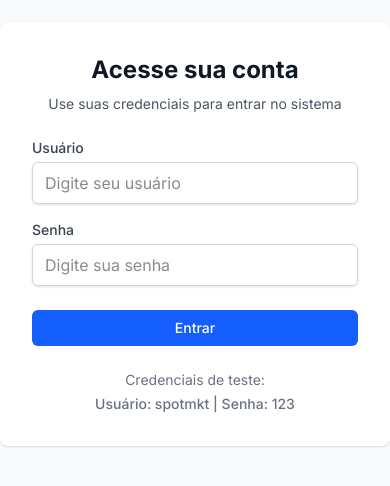
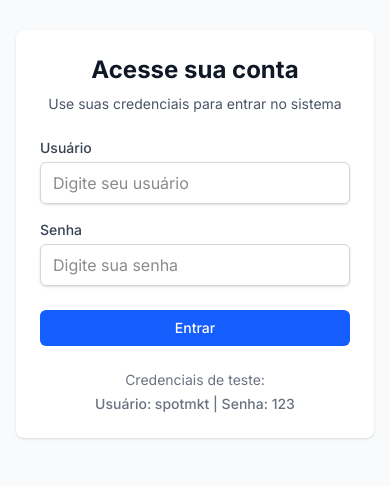
Before and after one commit to LucasOAssuncao/SPOT-MKT---Desafio-Front-end, a Next.js app: page / in a window 390 px wide. Shown: the part 188-674 px from the top of the page. Built offline with nearby package versions, Linux system fonts and the light colour scheme.

Commit message:
refactor: change validation and rediirect to dashboard + css modifications

```diff
--- a/src/app/page.tsx
+++ b/src/app/page.tsx
@@ -4,80 +4,76 @@ import { Button } from "@/components/ui/Button";
 import { Input } from "@/components/ui/Input";
 import { useRouter } from "next/navigation";
 import { useState } from "react";
-import { login } from "@/features/auth/services/authService";
+import { authService } from "@/features/auth/services/authService";
 
 export default function LoginPage() {
   const router = useRouter();
   const [username, setUsername] = useState("");
   const [password, setPassword] = useState("");
   const [error, setError] = useState("");
-  const [loading, setLoading] = useState(false);
 
-  const handleSubmit = async (e: React.FormEvent) => {
+  const handleSubmit = (e: React.FormEvent) => {
     e.preventDefault();
-    setLoading(true);
-    setError("");
 
-    const result = await login(username, password);
+    const isAuthenticated = authService.login(username, password);
 
-    setLoading(false);
-
-    if (result.success) {
+    if (isAuthenticated) {
+      document.cookie = "auth=true; path=/";
       router.push("/dashboard");
     } else {
-      setError(result.message || "Erro ao fazer login");
+      setError("Usuário ou senha incorretos");
     }
   };
 
   return (
-    <div className="flex items-center justify-center min-h-screen bg-gray-50">
-      <div className="w-full max-w-md p-8 space-y-6 bg-white rounded-lg shadow">
-        <div className="text-center">
-          <h1 className="text-2xl font-bold text-gray-900">Acesse sua conta</h1>
-          <p className="mt-2 text-sm text-gray-600">
+    <div className='min-h-screen flex items-center justify-center bg-gray-50 px-4 sm:px-6'>
+      <div className='w-full max-w-sm sm:max-w-md p-6 sm:p-8 space-y-6 bg-white rounded-lg shadow'>
+        <div className='text-center'>
+          <h1 className='text-2xl font-bold text-gray-900'>Acesse sua conta</h1>
+          <p className='mt-2 text-sm text-gray-600'>
             Use suas credenciais para entrar no sistema
           </p>
         </div>
 
         {error && (
-          <div className="p-3 text-sm text-red-700 bg-red-100 rounded-md">
+          <div className='p-3 text-sm text-red-700 bg-red-100 rounded-md'>
             {error}
           </div>
         )}
 
-        <form className="mt-6 space-y-6" onSubmit={handleSubmit}>
-          <div className="space-y-4">
+        <form className='space-y-6' onSubmit={handleSubmit}>
+          <div className='space-y-4'>
             <Input
-              label="Usuário"
-              id="username"
-              name="username"
-              type="text"
+              label='Usuário'
+              id='username'
+              name='username'
+              type='text'
               value={username}
               onChange={(e) => setUsername(e.target.value)}
-              placeholder="Digite seu usuário"
+              placeholder='Digite seu usuário'
               required
             />
 
             <Input
-              label="Senha"
-              id="password"
-              name="password"
-              type="password"
+              label='Senha'
+              id='password'
+              name='password'
+              type='password'
               value={password}
               onChange={(e) => setPassword(e.target.value)}
-              placeholder="Digite sua senha"
+              placeholder='Digite sua senha'
               required
             />
           </div>
 
-          <Button type="submit" className="w-full" disabled={loading}>
-            {loading ? "Entrando..." : "Entrar"}
+          <Button type='submit' className='w-full'>
+            Entrar
           </Button>
         </form>
 
-        <div className="text-sm text-center text-gray-500">
+        <div className='text-sm text-center text-gray-500'>
           <p>Credenciais de teste:</p>
-          <p className="mt-1 font-medium">Usuário: spotmkt | Senha: 123</p>
+          <p className='mt-1 font-medium'>Usuário: spotmkt | Senha: 123</p>
         </div>
       </div>
     </div>
```
